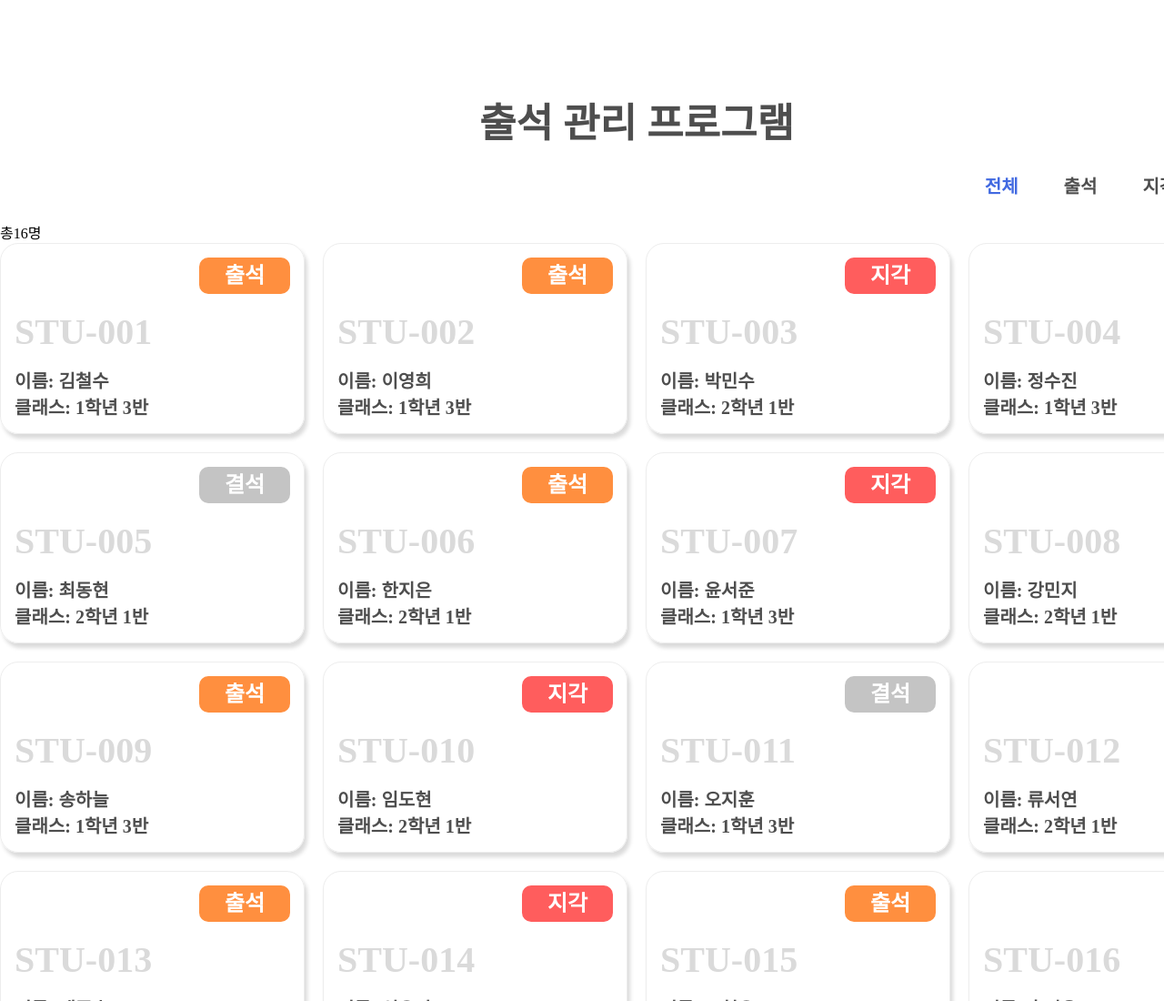
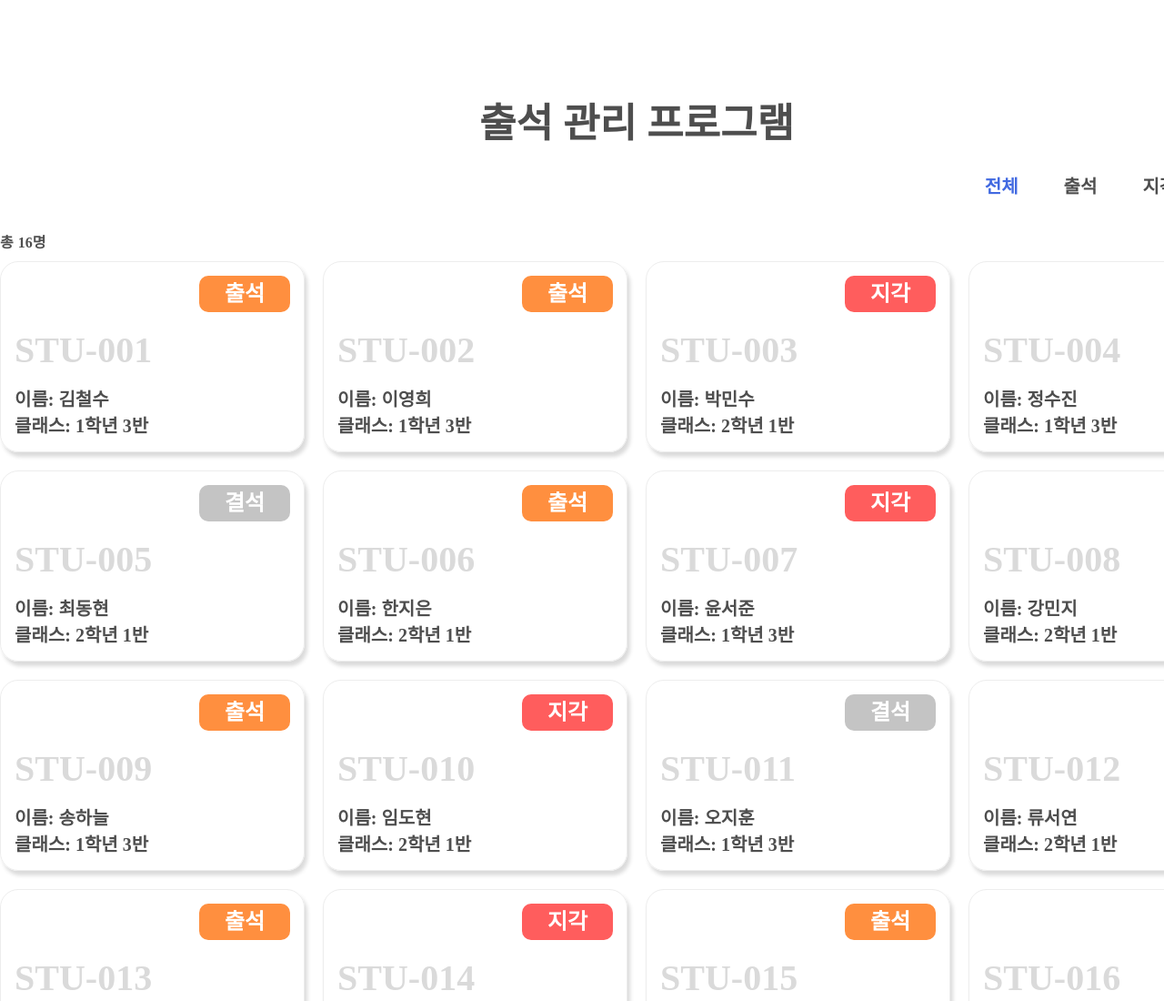
Before and after one commit to myoojin03-a11y/13_Screen-implementation, a plain HTML site: page index.html in a window 1280 px wide. Shown: the top 1100 px of the page at 91% size. Drawn offline with Linux system fonts and the light colour scheme; a web font is replaced by a local one.

Commit message:
Add files via upload

```diff
--- a/style.css
+++ b/style.css
@@ -105,6 +105,18 @@ ol {
   color: royalblue;
 }
 
+.filter_count{
+  margin: 10px 0;
+
+  font-size: 16px;
+  font-weight: 600;
+  color: #4E4E4E;
+}
+
+.filter_count .count{
+  padding-left: 5px;
+}
+
 .card_list {
   display: grid;
   grid-template-columns: repeat(4, 1fr);
```
